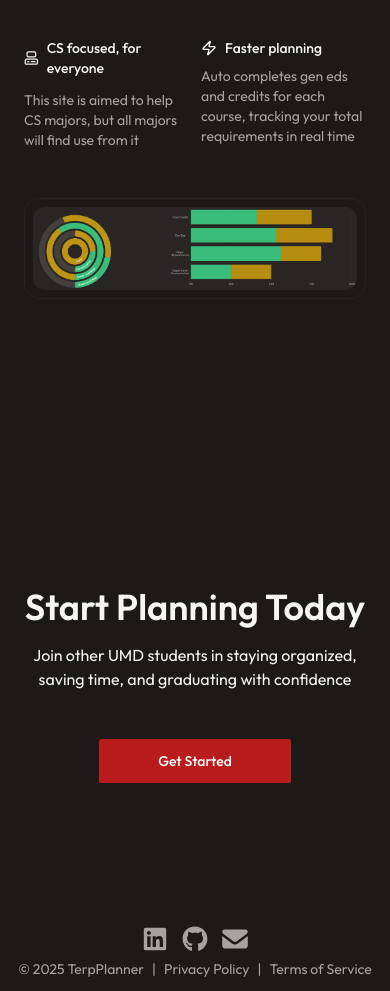
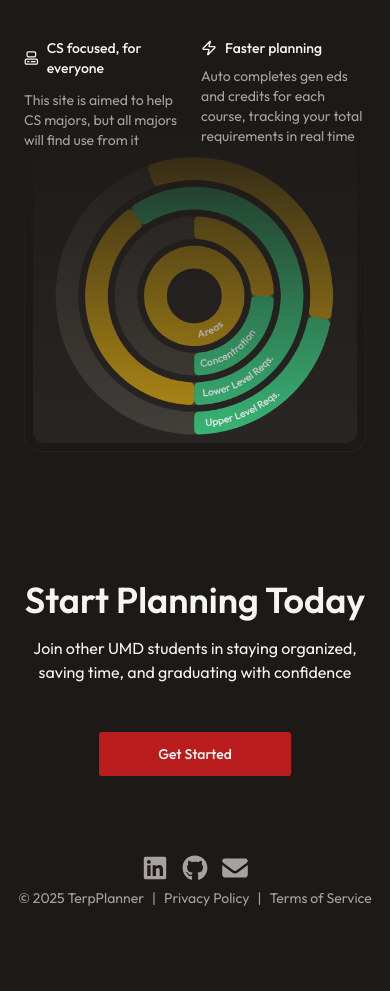
Before and after one commit to WillGraham36/four-year-plan-maker, a Next.js app in the folder frontend/: page / in a window 390 px wide. Shown: the part 2920-3911 px from the top of the page. After the commit the page ends 3840 px from the top, so only its background shows below. Built offline with nearby package versions, Linux system fonts and the light colour scheme; no server answers.

Commit message:
feat: update responsiveness on landing

```diff
--- a/frontend/src/components/landing/call-to-action.tsx
+++ b/frontend/src/components/landing/call-to-action.tsx
@@ -5,7 +5,7 @@ import Link from 'next/link'
 
 export default function CallToAction() {
     return (
-        <section className="py-32 pt-56">
+        <section className="py-16 md:py-32 md:pt-56">
             <div className="mx-auto max-w-5xl px-6">
                 <div className="text-center">
                     <h2 className="text-balance text-4xl font-semibold lg:text-5xl">Start Planning Today</h2>
--- a/frontend/src/components/landing/content-section.tsx
+++ b/frontend/src/components/landing/content-section.tsx
@@ -33,7 +33,7 @@ export default function ContentSection() {
                     <div className="mt-12 h-fit md:absolute md:-inset-y-12 md:inset-x-0 md:mt-0">
                         <div
                             aria-hidden
-                            className="bg-linear-to-l z-1 to-background absolute inset-0 hidden from-transparent to-55% md:block"></div>
+                            className="bg-linear-to-t md:bg-linear-to-l z-1 to-background absolute inset-0 from-transparent to-55% md:block"></div>
                         <div className="border-border/50 relative rounded-2xl border border-dotted p-2">
                             <Image
                               src="/images/charts2.png"
@@ -44,10 +44,17 @@ export default function ContentSection() {
                             />
                             <Image
                               src="/images/charts1.png"
-                              className="rounded-[12px] block md:hidden"
+                              className="rounded-[12px] hidden sm:block md:hidden"
                               alt="Audit section charts"
                               width={1207}
                               height={929}
+                            />
+                            <Image
+                              src="/images/charts3.png"
+                              className="rounded-[12px] block sm:hidden -mt-20"
+                              alt="Audit section charts"
+                              width={600}
+                              height={400}
                             />
                         </div>
                     </div>
```
Also changed, not shown: frontend/public/images/charts3.png (added).
